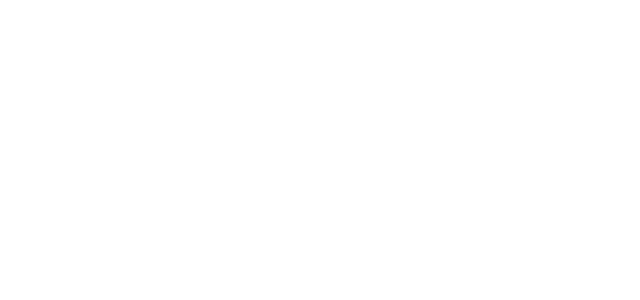
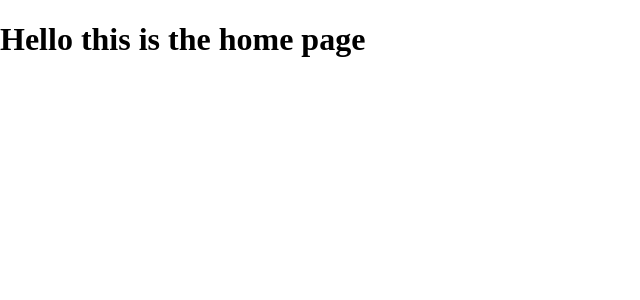
Before and after one commit to Mario97M/rental-car-search-card, a Vue app: page / in a window 1280 px wide. Shown: the top 300 px of the page, without its empty margins (0-640 px from the left). Built offline with nearby package versions, Linux system fonts and the light colour scheme; a web font is replaced by a local one.

Commit message:
Updated the Home component

```diff
--- a/src/components/Home.vue
+++ b/src/components/Home.vue
@@ -4,4 +4,8 @@
 };
 </script>
 
-<template></template>
+<template>
+  <div>
+    <h1>Hello this is the home page</h1>
+  </div>
+</template>
```
